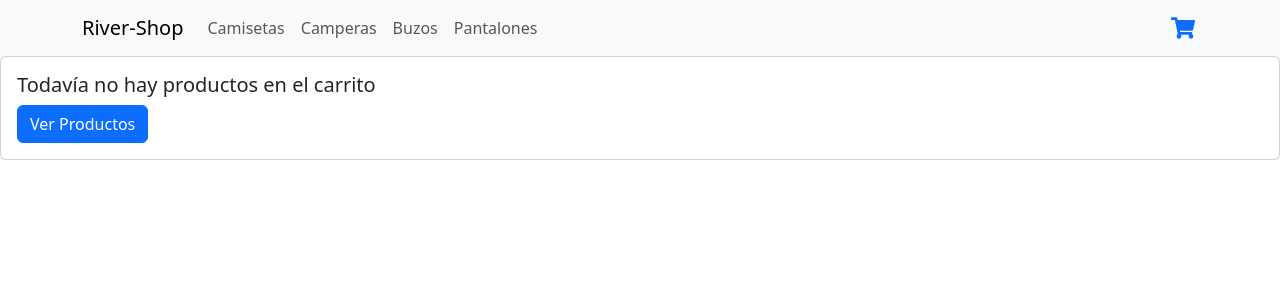
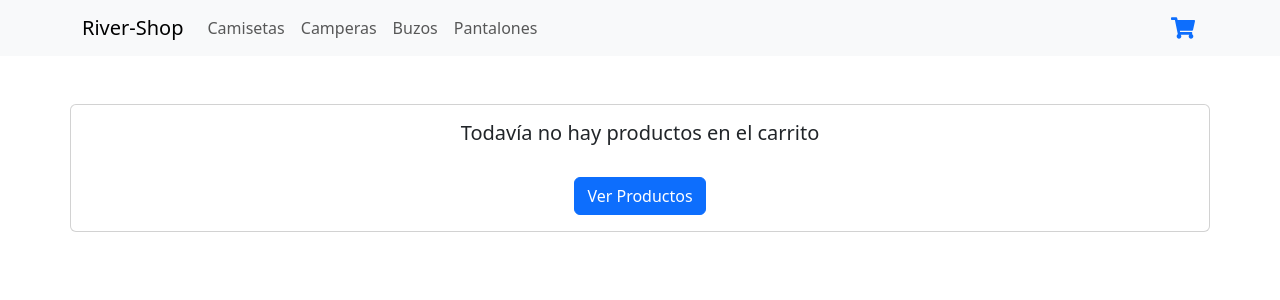
Before and after one commit to Joaquin-Palacio/La-Casita-del-rbol, a React (Vite) app: page /cart in a window 1280 px wide. Shown: the top 300 px of the page. Built offline with nearby package versions, Linux system fonts and the light colour scheme.

Commit message:
cart listo

```diff
--- a/src/components/Cart/Cart.jsx
+++ b/src/components/Cart/Cart.jsx
@@ -12,10 +12,10 @@ export const Cart = () => {
   if (cantidadTotal === 0) {
     return (
       // Mostramos un mensaje si no hay productos
-      <Card>
+      <Card className="container text-center mt-5">
         <Card.Body>
           <Card.Title>Todavía no hay productos en el carrito</Card.Title>
-          <Link to="/" className="btn btn-primary">
+          <Link to="/" className="btn btn-primary mt-4">
             Ver Productos
           </Link>
         </Card.Body>
@@ -25,12 +25,16 @@ export const Cart = () => {
 
   // Si hay productos en el carrito, mostramos la lista y detalles del carrito
   return (
-    <Card>
+    <Card className="container text-center mt-5">
       <Card.Body>
-        {/* Mapeamos los productos en el carrito y renderizamos el componente CartItem */}
-        {carrito.map((producto) => (
-          <CartItem key={producto.item.id} {...producto} />
-        ))}
+        <div className="row">
+          {/* Mapeamos los productos en el carrito y renderizamos el componente CartItem */}
+          {carrito.map((producto) => (
+            <div key={producto.item.id} className="col m-1">
+            <CartItem {...producto} />
+          </div>
+          ))}
+        </div>
         {/* Mostramos el total y la cantidad total de productos en el carrito */}
         <Card.Text>Total: ${total}</Card.Text>
         <Card.Text>Cantidad Total: {cantidadTotal}</Card.Text>
@@ -39,7 +43,7 @@ export const Cart = () => {
           Eliminar Productos del Carrito
         </Button>
         {/* Enlace para ir a la página de checkout */}
-        <Link to="/checkout" className="btn btn-success">
+        <Link to="/checkout" className="m-2 btn btn-success">
           Finalizar Compra
         </Link>
       </Card.Body>
```
